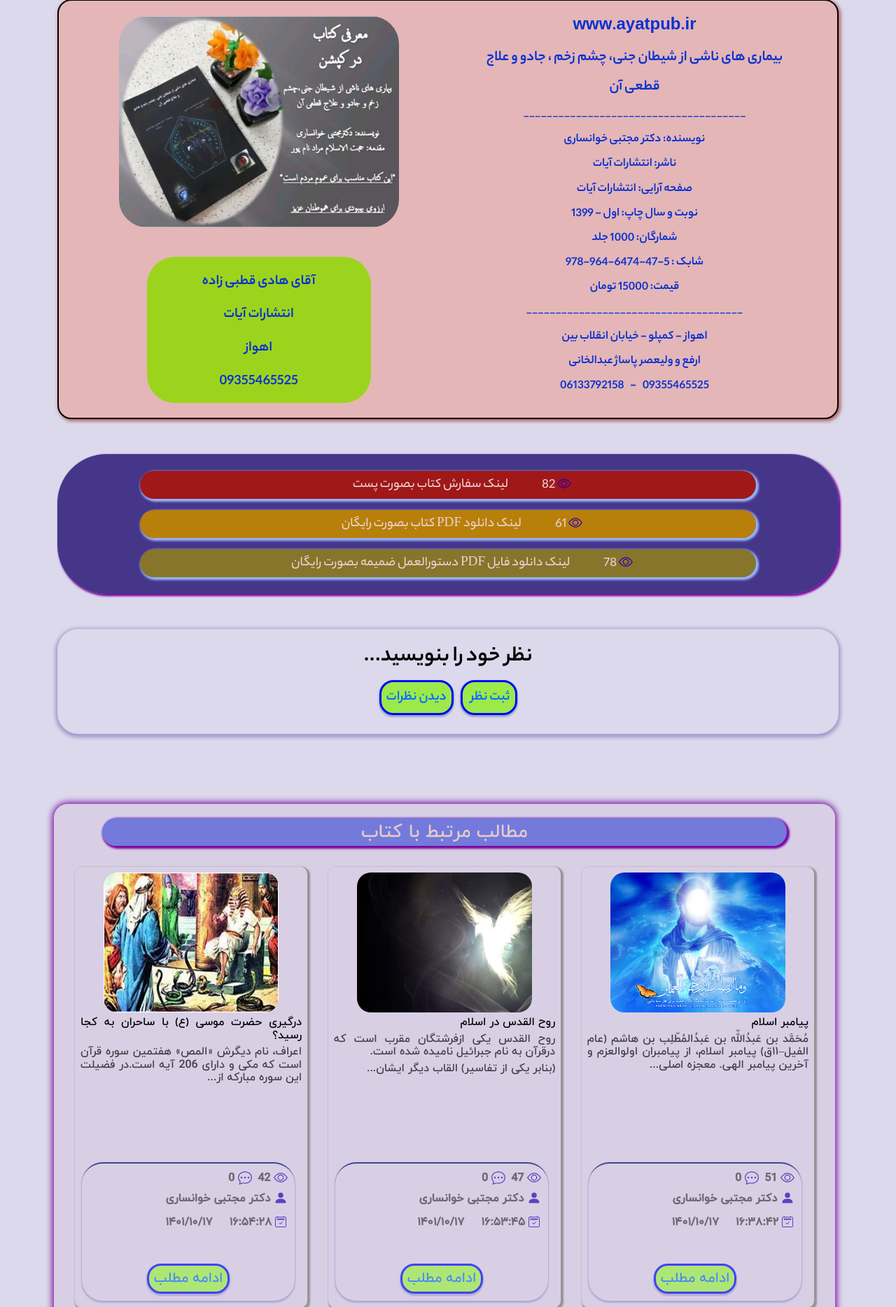
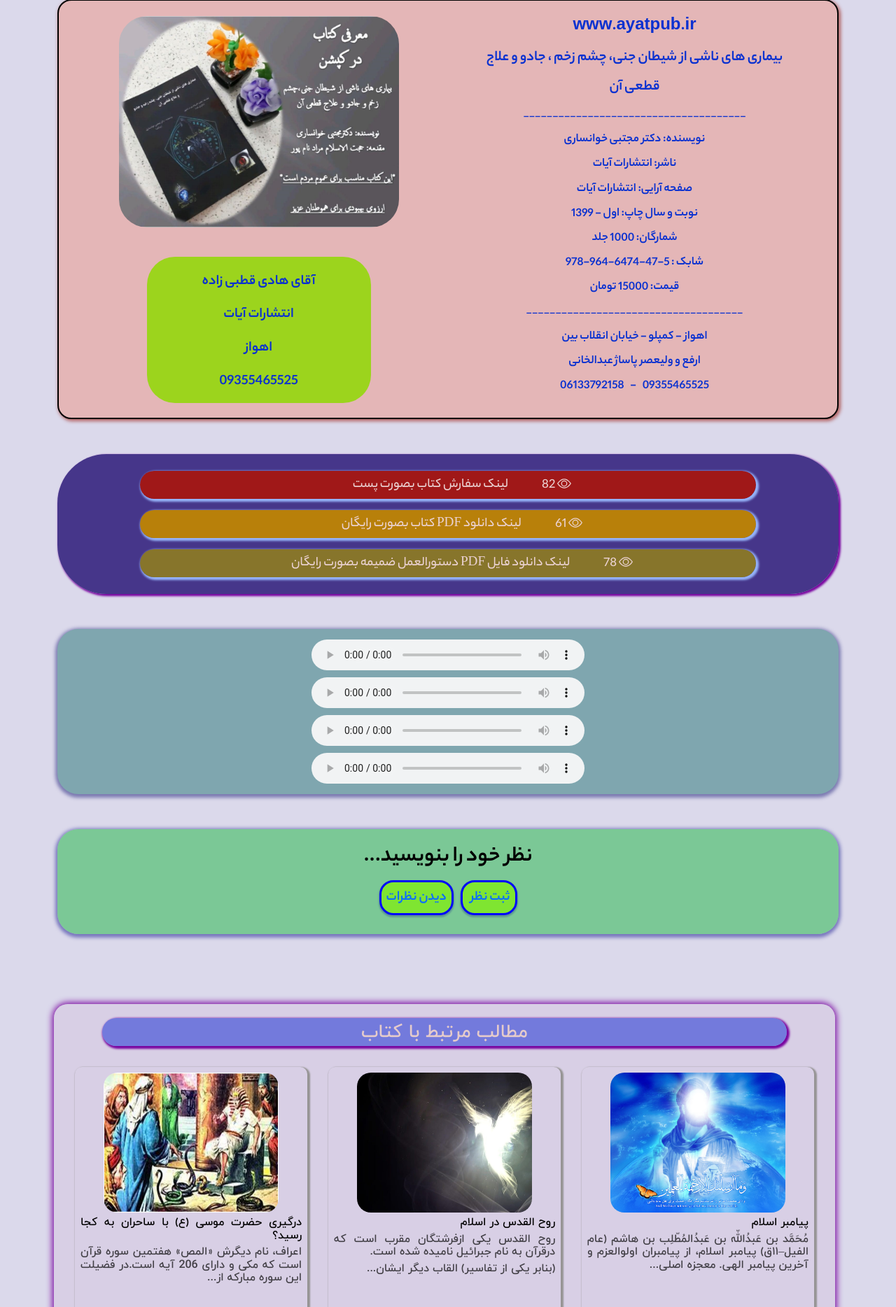
Before and after one commit to ALI736-WDS/Project-Site-Book, a PHP site: page / in a window 1280 px wide. Shown: the part 966-2834 px from the top of the page at 70% size. Run offline with PHP 8.4, Linux system fonts and the light colour scheme; a user stored in the database is signed in; data comes from the database, SQL or seed files in the repository; data that the repository does not hold is empty; some libraries are stand-ins or nearby versions.

Commit message:
increase tag audio and changes in style in index.php

```diff
--- a/WDS/CSS/style.css
+++ b/WDS/CSS/style.css
@@ -758,6 +758,29 @@ h3.title-blog {
 }
 /*////////////////////////////////////////////////*/
 /*////////////////////////////////////////////////*/
+.audio {
+  width: 100%;
+  height: auto;
+  margin-bottom: 150px;
+  padding: 10px;
+  display: flex;
+  flex-wrap: wrap;
+  justify-content: center;
+  align-items: center;
+  flex-direction: column;
+  position: relative;
+  top: 100px;
+  background: #7fa6af;
+  box-shadow: 0px 2px 5px 3px rgba(27, 27, 119, 0.5);
+  border-radius: 30px;
+}
+.audio audio {
+  display: flex;
+  padding: 5px;
+  width: 400px;
+}
+/*////////////////////////////////////////////////*/
+/*////////////////////////////////////////////////*/
 .home-comments {
   display: flex;
   flex-direction: column;
@@ -766,7 +789,8 @@ h3.title-blog {
   height: 150px;
   margin-top: 100px;
   padding: 0px 0 20px 0;
-  box-shadow: 0px 2px 5px 3px rgba(21, 21, 143, 0.3);
+  background: rgba(28, 184, 67, 0.5);
+  box-shadow: 0px 2px 5px 3px rgba(21, 21, 143, 0.5);
   border-radius: 30px;
 }
 
--- a/index.php
+++ b/index.php
@@ -136,7 +136,7 @@ include 'WDS/includes/menu main site.php';
 
 
 						<p><a href="WDS/blog/links.php?id=<?= $show_text_link['id'] ?>" class="pl-5 link-download-p-a-pl-xl" target="_blank">
-								<svg class="svg-seen mb-1" xmlns="http://www.w3.org/2000/svg" width="20" height="20" fill="currentColor" class="bi bi-eye" viewBox="0 0 16 16">
+								<svg class="mb-1" xmlns="http://www.w3.org/2000/svg" width="20" height="20" fill="currentColor" class="bi bi-eye" viewBox="0 0 16 16">
 									<path d="M16 8s-3-5.5-8-5.5S0 8 0 8s3 5.5 8 5.5S16 8 16 8zM1.173 8a13.133 13.133 0 0 1 1.66-2.043C4.12 4.668 5.88 3.5 8 3.5c2.12 0 3.879 1.168 5.168 2.457A13.133 13.133 0 0 1 14.828 8c-.058.087-.122.183-.195.288-.335.48-.83 1.12-1.465 1.755C11.879 11.332 10.119 12.5 8 12.5c-2.12 0-3.879-1.168-5.168-2.457A13.134 13.134 0 0 1 1.172 8z" />
 									<path d="M8 5.5a2.5 2.5 0 1 0 0 5 2.5 2.5 0 0 0 0-5zM4.5 8a3.5 3.5 0 1 1 7 0 3.5 3.5 0 0 1-7 0z" />
 								</svg>
@@ -151,7 +151,27 @@ include 'WDS/includes/menu main site.php';
 		<p><a href="http://shafayehelahi2.ir//WDS/download/ketabeh darmaneh bimariha jesmi va ruhi ravani va gheire.pdf.zip" target="_blank" > لینک دانلود PDF کتاب بصورت رایگان</a></p>
 -->
 			<!--<p><a href="https://idpay.ir/mojtaba-khansari/file/163304" target="_blank" > لینک دانلود فایل  PDF کتاب </a></p>-->
-			<!--	<p><a href="https://idpay.ir/mojtaba-khansari/file/163301" target="_blank" > لینک دانلود فایل PDF دستورالعمل ضمیمه</a></p>-->
+			<!--<p><a href="https://idpay.ir/mojtaba-khansari/file/163301" target="_blank" > لینک دانلود فایل PDF دستورالعمل ضمیمه</a></p>-->
+
+			<!--//////////////////////////////////////////////////////////////////////////////-->
+			<!--//////////////////////////////////////////////////////////////////////////////-->
+			<!--//////////////////////////////////////////////////////////////////////////////-->
+			<!--//////////////////////////////////////////////////////////////////////////////-->
+
+			<div class="audio">
+				<audio controls>
+					<source src="./WDS/download/audio/4_5803157092193799764.mp3" type="audio/mpeg">
+				</audio>
+				<audio controls>
+					<source src="./WDS/download/audio/4_5803157092193799773.mp3" type="audio/mpeg">
+				</audio>
+				<audio controls>
+					<source src="./WDS/download/audio/الرقية الشرعية للشيخ خالد الحبشي آيات حرق الجني_.mp3" type="audio/mpeg">
+				</audio>
+				<audio controls>
+					<source src="./WDS/download/audio/آيات الحرق والعذاب للجنى المستعصى.mp3" type="audio/mpeg">
+				</audio>
+			</div>
 
 			<!--//////////////////////////////////////////////////////////////////////////////-->
 			<!--//////////////////////////////////////////////////////////////////////////////-->
```
Also changed, not shown: 4 other files.
